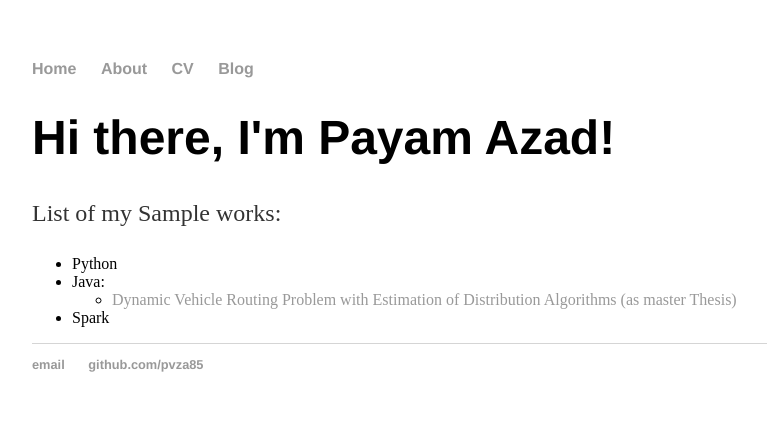
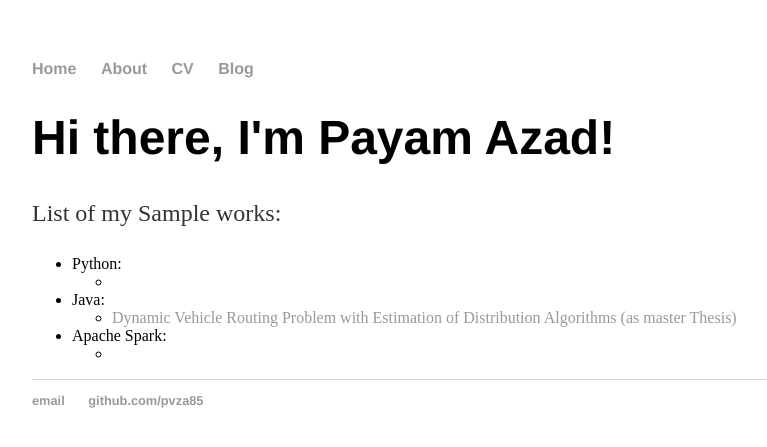
Before and after one commit to pvza85/pvza85.github.io, a Jekyll site: the page built from index.html, in a window 1280 px wide. Shown: the top 447 px of the page, without its empty margins (160-927 px from the left). Built offline with Jekyll 4.4.1, drawn with Linux system fonts in a browser that asks for light colours.

Commit message:
Update index.html

```diff
--- a/index.html
+++ b/index.html
@@ -6,13 +6,21 @@ title: Payam GitHub Portal
 	<h1>Hi there, I'm Payam Azad!</h1>
 	<p>List of my Sample works:</p>
 	<ul>
-		<li>Python</li>
+		<li>Python:
+		<ul>
+			<li><a href=""></a></li>
+		</ul>
+		</li>
 		<li>Java:
 		<ul>
-			<li><a href=''> Dynamic Vehicle Routing Problem with Estimation of Distribution Algorithms (as master Thesis)</a></li>
+			<li><a href=""> Dynamic Vehicle Routing Problem with Estimation of Distribution Algorithms (as master Thesis)</a></li>
 		</ul>
 		</li>
-		<li>Spark</li>
+		<li>Apache Spark:
+		<ul>
+			<li><a href=""></a></li>
+		</ul>
+		</li>
 	</ul>
 
 </div><!-- /.blurb -->
```
